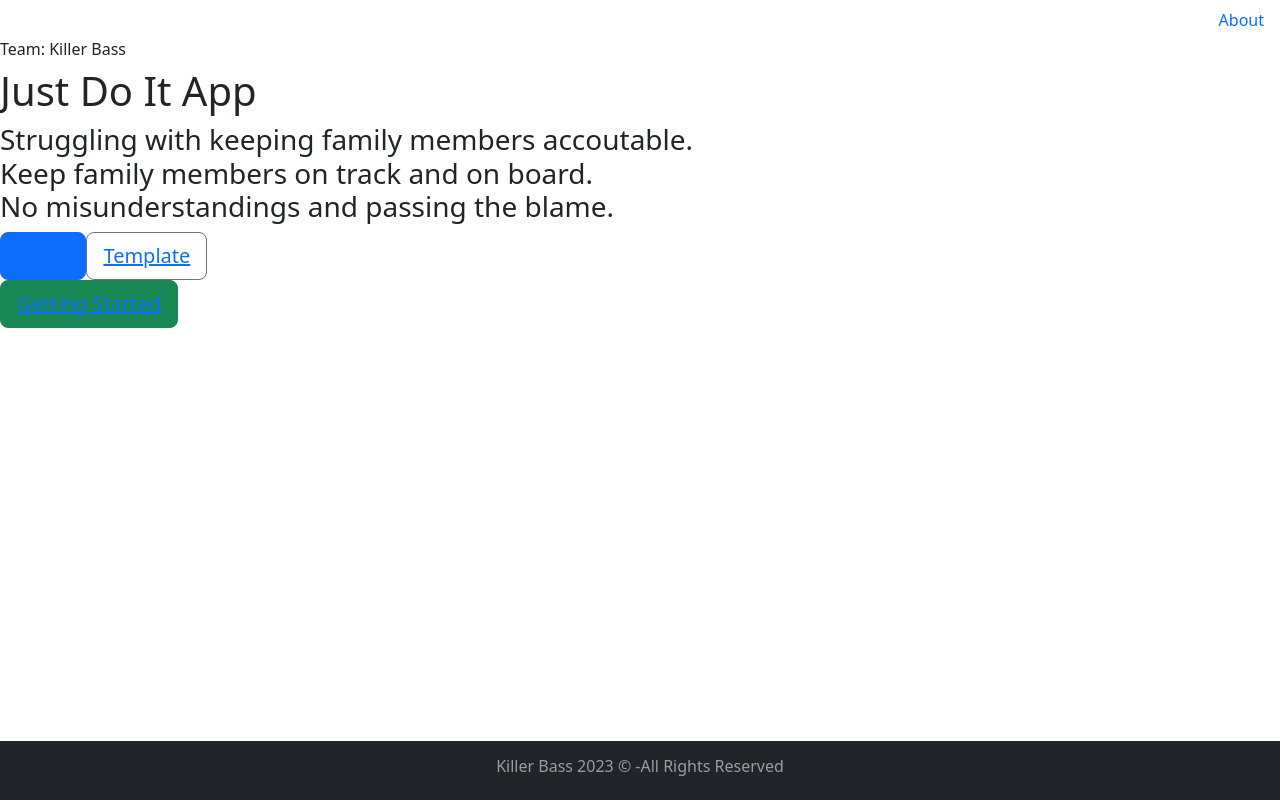
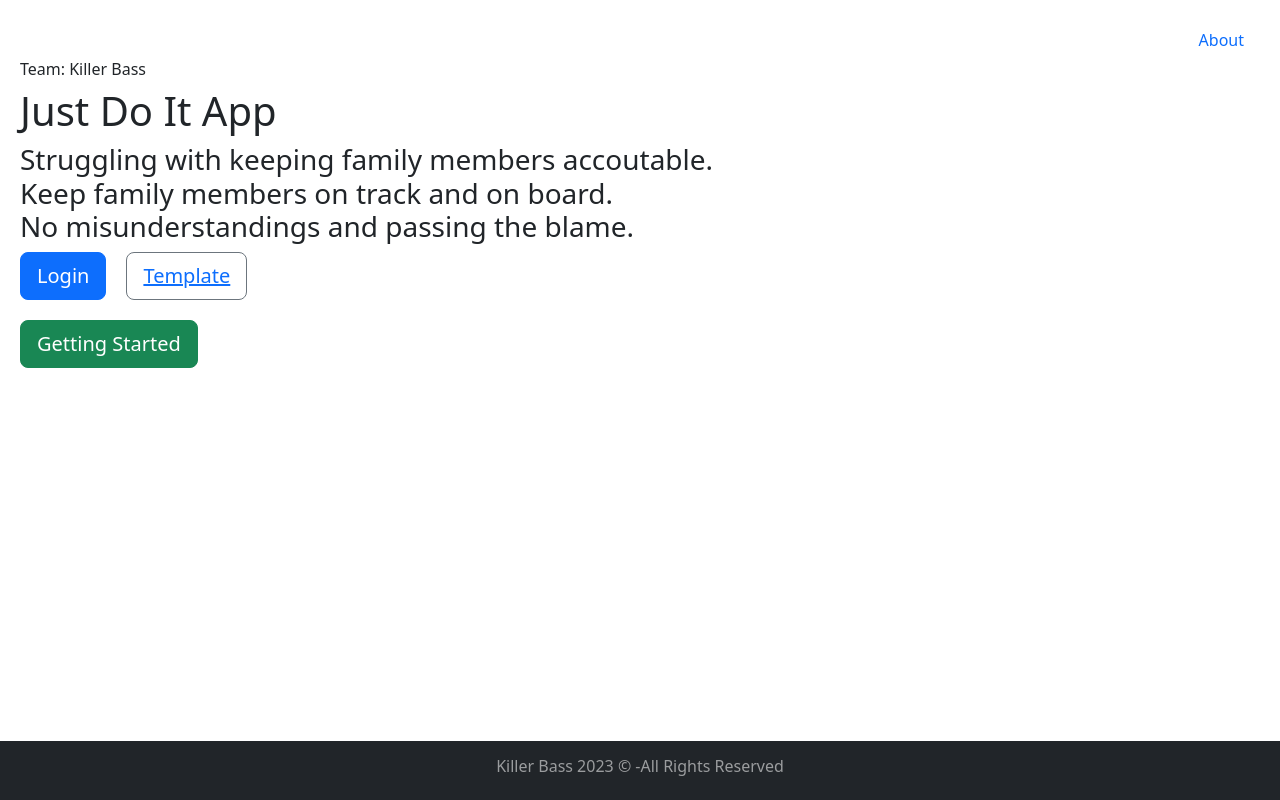
Before and after one commit to Huntley11/Task-Management-Tool, a React (Create React App) app in the folder app/: page / in a window 1280 px wide. Built offline with nearby package versions, Linux system fonts and the light colour scheme.

Commit message:
changes to getstarted

```diff
--- a/app/src/App.css
+++ b/app/src/App.css
@@ -1,42 +1,43 @@
-.App {
-  text-align: center;
+.body {
+  margin: 20px;
 }
-
-.App-logo {
-  height: 40vmin;
-  pointer-events: none;
+.buttons {
+  margin-bottom: 20px;
+  margin-right: 20px;
 }
-
-@media (prefers-reduced-motion: no-preference) {
-  .App-logo {
-    animation: App-logo-spin infinite 20s linear;
-  }
+.whtColor {
+  color: white;
+  text-decoration: none;
 }
-
-.App-header {
-  background-color: #282c34;
-  min-height: 100vh;
+.whtColor:hover {
+ color: white;
+}
+/* Getting Started pg*/
+.checkoff {
   display: flex;
-  flex-direction: column;
-  align-items: center;
-  justify-content: center;
-  font-size: calc(10px + 2vmin);
-  color: white;
+  flex-direction: row;
+  justify-content: space-around;
 }
-
-.App-link {
-  color: #61dafb;
+.checkoff > div > p {
+  width: 600px;
+  padding-top: 20px;
 }
-
-@keyframes App-logo-spin {
-  from {
-    transform: rotate(0deg);
-  }
-  to {
-    transform: rotate(360deg);
-  }
+.checkoff > div > h3 {
+  padding-top: 30px;
 }
-
+#checked {
+  height: 350px;
+  width: auto;
+}
+#roof {
+  height: 350px;
+  width: auto;
+  padding-bottom: 20px;
+}
+#deal {
+  height: 450px;
+  width: auto;
+}
 /* Fadi-Faiyad Code for About */
 
 .about{
--- a/app/src/components/ErrorPage.jsx
+++ b/app/src/components/ErrorPage.jsx
@@ -1,10 +1,8 @@
 import React from "react";
 
-function ErrorPage () {
+function ErrorPage() {
     return (
-        <div>
-            <h3>Error 404: Page Not Found</h3>
-        </div>
+        <h3>404 Error</h3>
     )
 }
 
--- a/app/src/components/GetStarted.jsx
+++ b/app/src/components/GetStarted.jsx
@@ -1,13 +1,36 @@
 import React from "react";
 import Navigation from "./Navigation";
 import Carousel from "react-bootstrap/Carousel";
-
+import Footer from "./Footer";
 
 function GetStarted() {
     return (
-        <div>
+        <div className="body">
             <Navigation />
             <h2>Getting Started</h2>
+            <div className="checkoff">
+                <img id="checked" src="https://static.vecteezy.com/system/resources/previews/006/549/765/original/to-do-list-hand-drawn-doodle-icon-free-vector.jpg" alt="app with items checked off" />
+                <div>
+                    <h3>Easy as 1 2 3</h3>
+                    <p>
+                        To all the parents struggling with keeping track where the kids are on their tasks.
+                        This app helps everyone on where their at with their tasks. Be it homework, cleaning, or maitenance.
+                        A helpful reminder to you and everyone what todays or weeks goals are.
+                    </p>
+                </div>
+            </div>
+            <div className="checkoff">
+                <div>
+                    <h3>Home Repairs</h3>
+                    <p>
+                        Dont think this is only for kids. Parents need help to remembering what needs fixing around the house.
+                        This app helps to adults on major events to. Need to fix a toilet or the roof. This app helps with ...
+                        Also this app can help to plan events such as parties.
+                    </p>
+                </div>
+                <img id="roof" src="./roof_repair.jpg" alt="Roof repair" />
+
+            </div>
             <Carousel fade >
                 <Carousel.Item>
                     <img
@@ -23,7 +46,7 @@ function GetStarted() {
                 <Carousel.Item>
                     <img
                         className="d-block w-100"
-                        src="https://placehold.co/600x150"
+                        src="https://picsum.photos/600/150"
                         alt="Second slide"
                     />
 
@@ -35,7 +58,7 @@ function GetStarted() {
                 <Carousel.Item>
                     <img
                         className="d-block w-100"
-                        src="https://placehold.co/600x150"
+                        src="https://picsum.photos/seed/picsum/600/150"
                         alt="Third slide"
                     />
 
@@ -47,14 +70,20 @@ function GetStarted() {
                     </Carousel.Caption>
                 </Carousel.Item>
             </Carousel>
+            <h2>Upcoming Features</h2>
+            <div className="checkoff">
+                <img id="deal" src="https://img.freepik.com/premium-vector/little-kid-hand-shake-with-friend_97632-6565.jpg?w=2000" alt="kids deal" />
+                <div>
+                    <h3>IOU / Compromise</h3>
+                    <p>
+                        Kids have power too. Don't think that parents can only be the boss.
+                        Give your child a a get out of jail free card. This feature allows kids to pass the task back to the parents.
+                        IOU simply has kids approve to switch responsibilites from one another.
+                    </p>
+                </div>
+            </div>
 
-            <p>Lorem ipsum dolor sit amet, consectetur adipiscing elit, sed do eiusmod
-                tempor incididunt ut labore et dolore magna aliqua.
-                Ut enim ad minim veniam, quis nostrud exercitation ullamco laboris nisi
-                ut aliquip ex ea commodo consequat. Duis aute irure dolor in reprehenderit in
-                voluptate velit esse cillum dolore eu fugiat nulla pariatur. Excepteur sint
-                occaecat cupidatat non proident, sunt in culpa qui officia deserunt mollit
-                anim id est laborum.</p>
+
         </div>
     )
 };
--- a/app/src/components/HomePage.jsx
+++ b/app/src/components/HomePage.jsx
@@ -10,7 +10,7 @@ import Footer from "./Footer";
 
 function HomePage() {
     return (
-        <div>
+        <div className="body">
             <Nav className="justify-content-end">
                 <Nav.Item>
                     <Nav.Link href="/about">About</Nav.Link>
@@ -20,15 +20,15 @@ function HomePage() {
             <h1>Just Do It App</h1>
             <h3>Struggling with keeping family members accoutable.<br /> Keep family members on track and on board. <br /> No misunderstandings and passing the blame.</h3>
             <div>
-                <Button variant="primary" size="lg">
-                    <Link to='/login'>Login</Link>
+                <Button  className="buttons" variant="primary" size="lg">
+                    <Link class= "whtColor" to='/login'>Login</Link>
                 </Button>
-                <Button variant="outline-secondary" size="lg">
-                    <Link to='/home'>Template</Link>
+                <Button  className="buttons" variant="outline-secondary" size="lg">
+                    <Link  to='/home'>Template</Link>
                 </Button>
             </div>
-            <Button variant="success" size="lg">
-                <Link to='/get_started'>Getting Started</Link>
+            <Button className="buttons" variant="success" size="lg">
+                <Link  class= "whtColor" to='/get_started'>Getting Started</Link>
             </Button>
 
 
```
Also changed, not shown: app/public/roof_repair.jpg (added).
